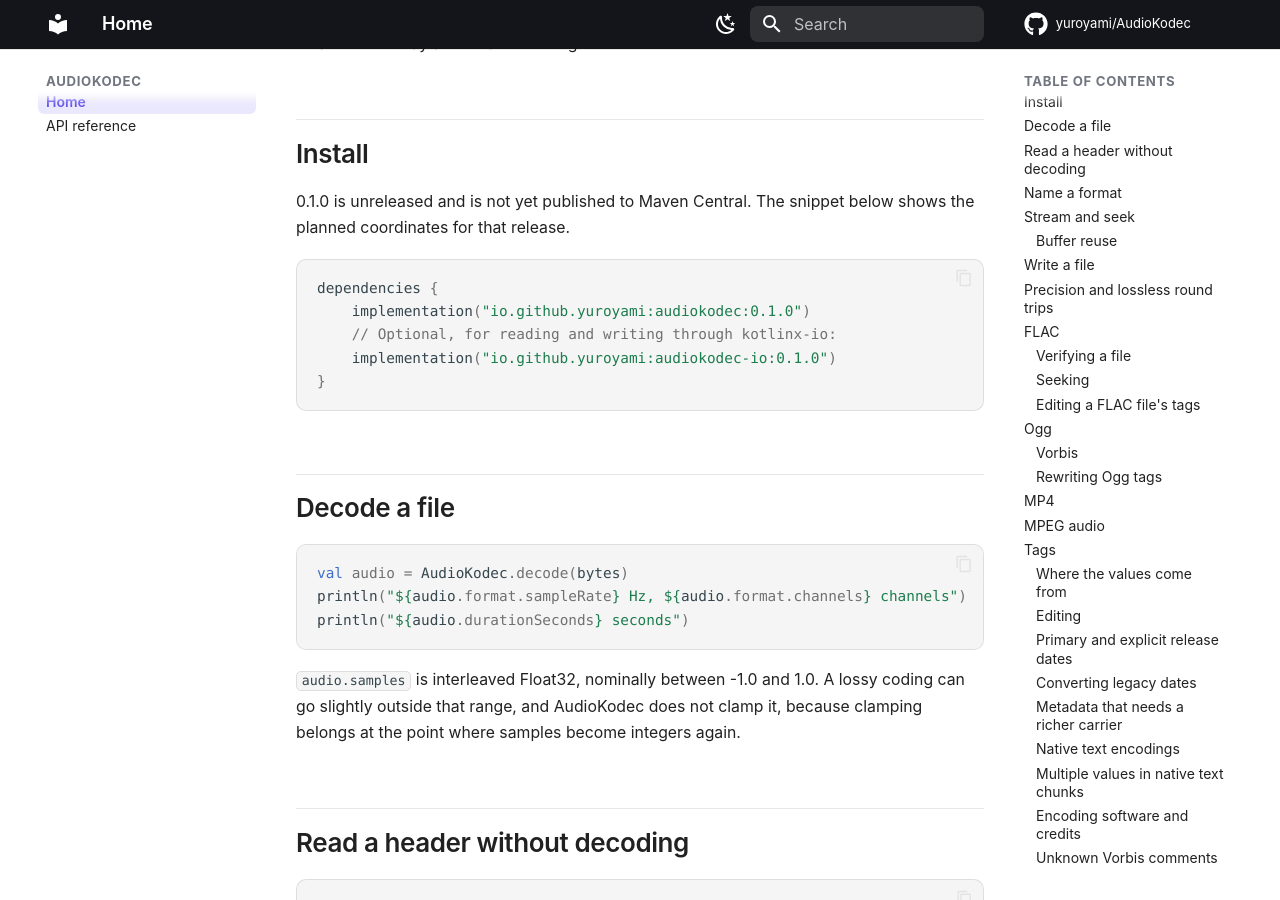
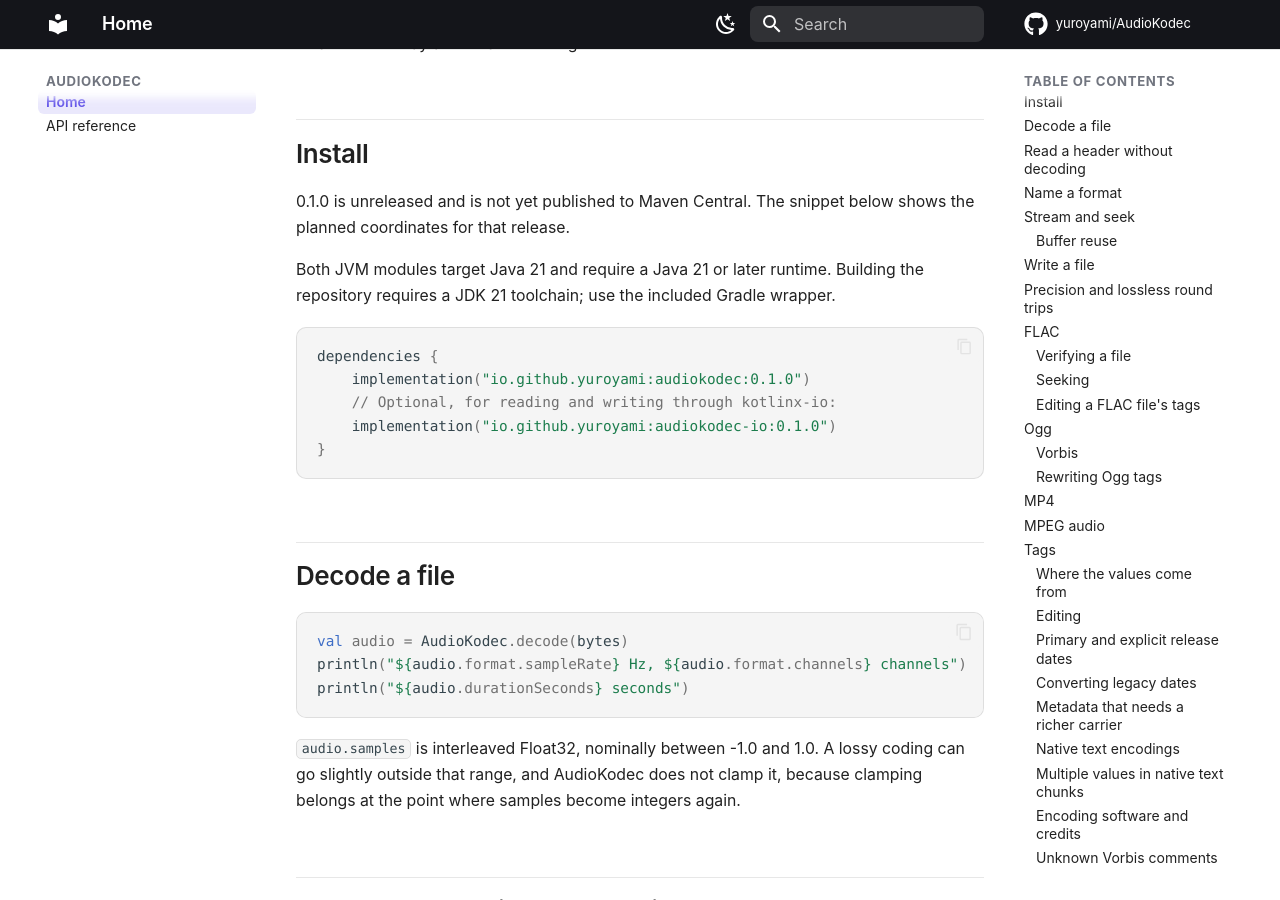
Before and after one commit to yuroyami/AudioKodec, an MkDocs documentation site: the page built from docs/index.md, in a window 1280 px wide and 900 px high, scrolled down 302 px. Built offline with MkDocs 1.6.1 and Material for MkDocs 9.7.7, drawn with Linux system fonts in a browser that asks for light colours; comment, search, counter and statistics services are not loaded.

Commit message:
docs: state the Java 21 requirement for JVM modules
Document the current runtime and build-toolchain minimum beside both installation snippets and in the target list. Verified class-file major version 65 in both JVM jars.

Fixes #146

````diff
--- a/docs/index.md
+++ b/docs/index.md
@@ -14,6 +14,9 @@
 
 0.1.0 is unreleased and is not yet published to Maven Central. The snippet
 below shows the planned coordinates for that release.
+
+Both JVM modules target Java 21 and require a Java 21 or later runtime.
+Building the repository requires a JDK 21 toolchain; use the included Gradle wrapper.
 
 ```kotlin
 dependencies {
````
Also changed, not shown: README.md (+4 -1 lines).
